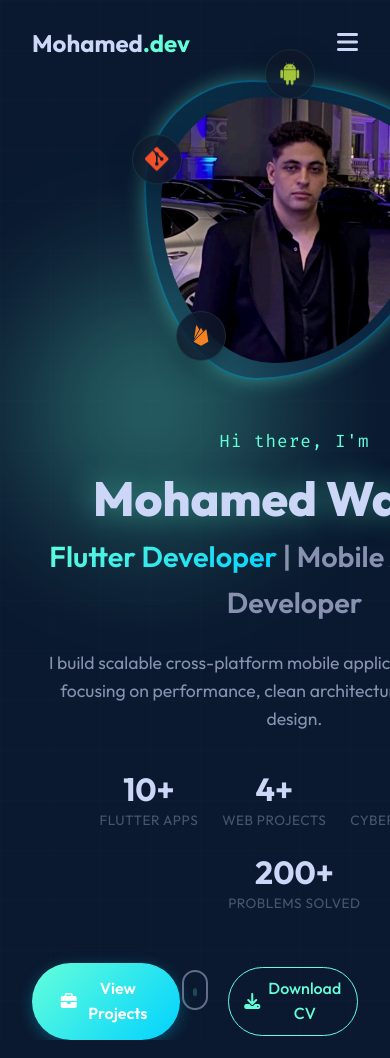
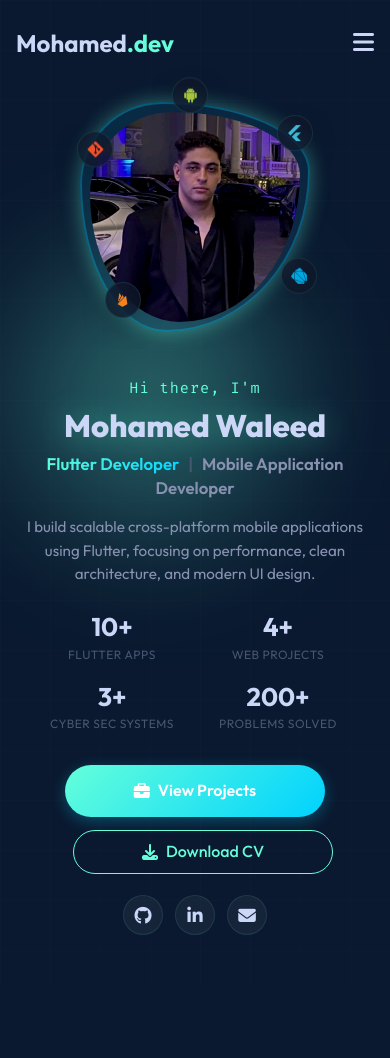
Before and after one commit to Mohammedwaled/My_Portfolio, a plain HTML site: page index.html in a window 390 px wide. Shown: the top 1058 px of the page. Drawn offline with nearby package versions, Linux system fonts and the light colour scheme.

Commit message:
Fix responsive hero section

```diff
--- a/css/style.css
+++ b/css/style.css
@@ -290,6 +290,12 @@ ul {
     margin-bottom: 1.5rem;
 }
 
+.title-sep {
+    display: inline-block;
+    margin: 0 0.35rem;
+    color: var(--text-muted);
+}
+
 .description {
     font-size: 1.1rem;
     color: var(--text-secondary);
@@ -507,13 +513,16 @@ ul {
     .hero-container {
         grid-template-columns: 1fr;
         text-align: center;
-        gap: 3rem;
+        gap: 2.5rem;
     }
 
     .hero-content {
         display: flex;
         flex-direction: column;
         align-items: center;
+        width: 100%;
+        max-width: 650px;
+        margin: 0 auto;
     }
 
     .description {
@@ -530,26 +539,215 @@ ul {
     }
 
     .name {
-        font-size: 3rem;
+        font-size: clamp(2.4rem, 6vw, 3rem);
+    }
+
+    .hero-cta {
+        justify-content: center;
+        flex-wrap: wrap;
+        gap: 1.5rem;
     }
 }
 
 @media (max-width: 768px) {
+    .container {
+        padding: 0 1.25rem;
+    }
+
+    .hero {
+        padding: 100px 0 70px;
+        min-height: auto;
+    }
+
     .nav-links {
-        display: none; /* We'll handle mobile nav later */
+        display: none;
     }
 
     .mobile-menu-btn {
         display: block;
     }
 
+    .hero-container {
+        gap: 2rem;
+    }
+
     .profile-frame {
-        width: 300px;
-        height: 300px;
+        width: min(280px, 70vw);
+        height: min(280px, 70vw);
+    }
+
+    .floating-icon {
+        width: 44px;
+        height: 44px;
+        font-size: 1.2rem;
+    }
+
+    .title {
+        font-size: 1.35rem;
+    }
+
+    .name {
+        font-size: clamp(2rem, 8vw, 2.6rem);
     }
 
     .stats-row {
         gap: 1.5rem;
+        justify-content: center;
+    }
+
+    .hero-cta {
+        flex-wrap: wrap;
+        justify-content: center;
+        gap: 1rem;
+        width: 100%;
+    }
+}
+
+@media (max-width: 480px) {
+    .container {
+        padding: 0 1rem;
+    }
+
+    .hero {
+        padding: 90px 0 50px;
+    }
+
+    .hero-image-wrapper {
+        padding: 12px;
+        max-width: 100%;
+    }
+
+    .profile-frame {
+        width: min(230px, 64vw);
+        height: min(230px, 64vw);
+        padding: 8px;
+    }
+
+    .floating-icon {
+        width: 36px;
+        height: 36px;
+        font-size: 1rem;
+    }
+
+    .icon-flutter { top: 6%; right: -2%; }
+    .icon-dart { bottom: 15%; right: -4%; }
+    .icon-firebase { bottom: -2%; left: 10%; }
+    .icon-git { top: 15%; left: -2%; }
+    .icon-android { top: -4%; left: 40%; }
+
+    .greeting {
+        font-size: 0.95rem;
+        margin-bottom: 0.5rem;
+    }
+
+    .name {
+        font-size: clamp(1.8rem, 8vw, 2.2rem);
+        line-height: 1.15;
+        margin-bottom: 0.5rem;
+    }
+
+    .title {
+        font-size: 1.05rem;
+        line-height: 1.4;
+        margin-bottom: 1rem;
+    }
+
+    .description {
+        font-size: 0.95rem;
+        line-height: 1.55;
+        margin-bottom: 1.75rem;
+        max-width: 100%;
+    }
+
+    .stats-row {
+        display: grid;
+        grid-template-columns: repeat(2, 1fr);
+        gap: 1.25rem 0.75rem;
+        width: 100%;
+        max-width: 320px;
+        margin-left: auto;
+        margin-right: auto;
+        margin-bottom: 2rem;
+    }
+
+    .stat-item {
+        align-items: center;
+        text-align: center;
+    }
+
+    .stat-number {
+        font-size: 1.6rem;
+    }
+
+    .stat-label {
+        font-size: 0.75rem;
+    }
+
+    .hero-cta {
+        flex-direction: column;
+        align-items: center;
+        gap: 0.85rem;
+        width: 100%;
+    }
+
+    .hero-cta .btn {
+        width: 100%;
+        max-width: 260px;
+    }
+
+    .social-links {
+        margin-top: 0.5rem;
+        gap: 0.75rem;
+    }
+
+    .social-icon {
+        width: 40px;
+        height: 40px;
+        font-size: 1.1rem;
+    }
+
+    .scroll-down-indicator {
+        display: none;
+    }
+}
+
+@media (max-width: 350px) {
+    .container {
+        padding: 0 0.75rem;
+    }
+
+    .profile-frame {
+        width: 180px;
+        height: 180px;
+    }
+
+    .floating-icon {
+        width: 30px;
+        height: 30px;
+        font-size: 0.85rem;
+    }
+
+    .name {
+        font-size: 1.6rem;
+    }
+
+    .title {
+        font-size: 0.95rem;
+    }
+
+    .stats-row {
+        max-width: 260px;
+        gap: 1rem 0.5rem;
+    }
+
+    .stat-number {
+        font-size: 1.35rem;
+    }
+
+    .hero-cta .btn {
+        max-width: 230px;
+        padding: 0.65rem 1.1rem;
+        font-size: 0.9rem;
     }
 }
 
--- a/index.html
+++ b/index.html
@@ -14,7 +14,7 @@
     <!-- Devicon for Tech Icons -->
     <link rel="stylesheet" href="https://cdn.jsdelivr.net/gh/devicons/devicon@v2.15.1/devicon.min.css">
     <!-- Custom CSS -->
-    <link rel="stylesheet" href="css/style.css">
+    <link rel="stylesheet" href="css/style.css?v=1.1">
 </head>
 <body>
 
@@ -44,7 +44,7 @@
                     <p class="greeting">Hi there, I'm</p>
                     <h1 class="name glow-text">Mohamed Waleed</h1>
                     <h2 class="title">
-                        <span class="gradient-text">Flutter Developer</span> | Mobile Application Developer
+                        <span class="gradient-text">Flutter Developer</span> <span class="title-sep">|</span> <span class="title-sub">Mobile Application Developer</span>
                     </h2>
                     <p class="description">
                         I build scalable cross-platform mobile applications using Flutter, focusing on performance, clean architecture, and modern UI design.
```
